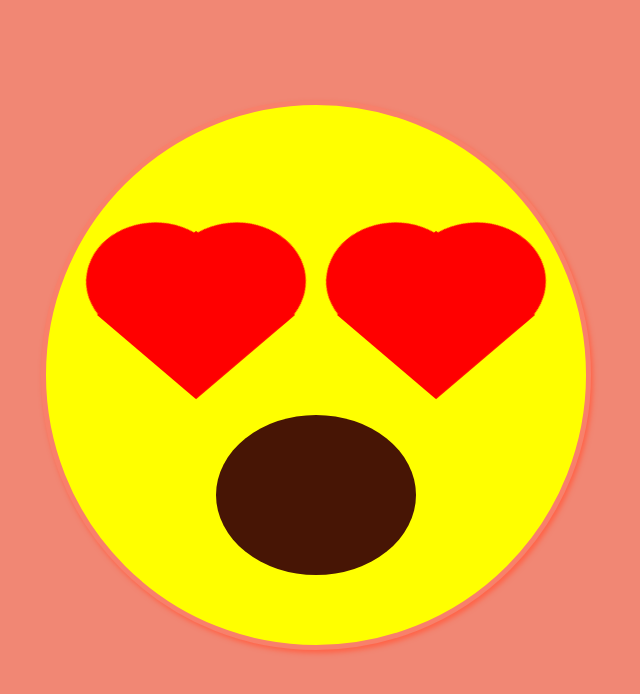
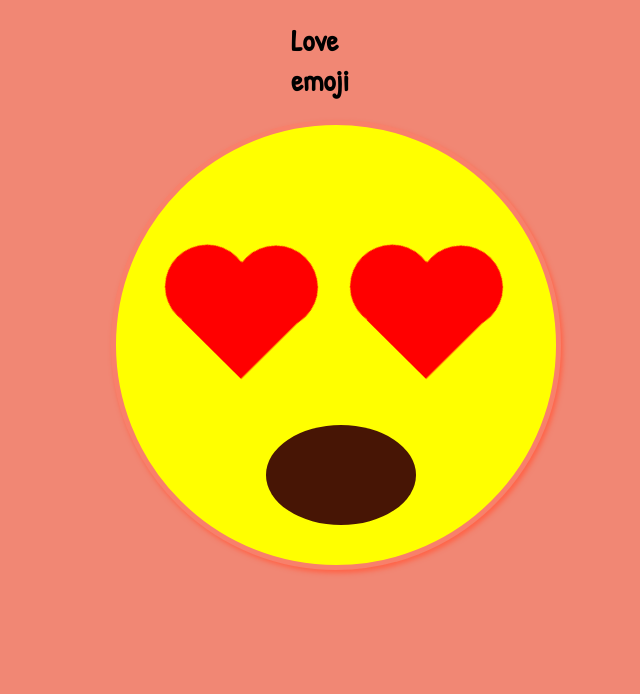
Before and after one commit to Cauany/BeatingHeart, a plain HTML site: page index.html in a window 1280 px wide. Shown: the whole page, without its empty margins (367-1007 px from the left). Drawn offline with Linux system fonts and the light colour scheme.

Commit message:
all okay

```diff
--- a/index.html
+++ b/index.html
@@ -7,6 +7,7 @@
     <title>Beating Heart </title>
 </head>
 <body>
+    <h1> Love emoji</h1>
     <div class="head">
         <div class="heart-eyeRight"></div>
         <div class="heart-eyeLeft"></div>
--- a/styles.css
+++ b/styles.css
@@ -1,3 +1,5 @@
+@import url('https://fonts.googleapis.com/css2?family=Patrick+Hand&display=swap');
+
 *{
     width: 0;
     height: 0;
@@ -8,13 +10,19 @@ body{
     background-color: rgb(241, 135, 116);
 }
 
+h1{
+    font-family: 'Patrick Hand', cursive;
+    font-size: 30px;
+    margin-left: 650px;
+}
+
 div.head{
     position: relative;
     padding: 10px;
     background-color: yellow;
-    width: 520px;
-    height: 520px;
-    margin: 100px  500px 50px 400px;
+    width: 420px;
+    height: 420px;
+    margin: 100px  500px 50px 470px;
     border-radius: 50%;
     border: 5px solid rgb(248, 128, 107);
     box-shadow: 2px 3px 5px tomato;
@@ -22,10 +30,10 @@ div.head{
 
 .heart-eyeRight{
     position: relative;
-    width: 100px;
-    height: 100px;
+    width: 70px;
+    height: 70px;
     background-color: red;
-    margin: 150px 90px;
+    margin: 150px 80px;
     transform: rotate(-45deg);
     animation-name: beat;
     animation-duration: 2s;
@@ -34,10 +42,10 @@ div.head{
 
 .heart-eyeLeft{
     position: relative;
-    width: 100px;
-    height: 100px;
+    width: 70px;
+    height: 70px;
     background-color: red;
-    margin: -250px 330px;
+    margin: -220px 265px;
     transform: rotate(-45deg);
     animation-name: beat;
     animation-duration: 2s;
@@ -48,8 +56,8 @@ div.head{
     content: "";
     background-color: red;
     border-radius: 50%;
-    height: 99px;
-    width: 99px;
+    height: 70px;
+    width: 70px;
     position: absolute;
 }
 
@@ -73,11 +81,11 @@ div.head{
 
 @keyframes beat {
     from {
-        transform: scale(2, 2, 2) rotate(-45deg);
+        transform: scale(1, 1, 1) rotate(-45deg);
     }
 
     50%{
-transform: scale3d(1.40, 1.19, 1.50) rotate(-45deg);
+transform: scale3d(1.20, 1.19, 1.30) rotate(-45deg);
     }
 
     to {
@@ -88,8 +96,8 @@ transform: scale3d(1.40, 1.19, 1.50) rotate(-45deg);
 .lips{
     position: relative;
     background-color: rgb(71, 21, 5);
-    width: 200px;
-    height: 160px;
-    margin: 300px 160px;
+    width: 150px;
+    height: 100px;
+    margin: 290px 140px;
     border-radius: 50%;
 }
```
